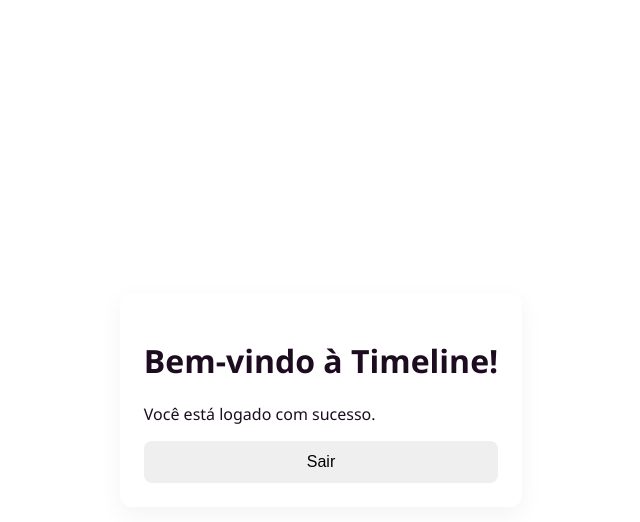
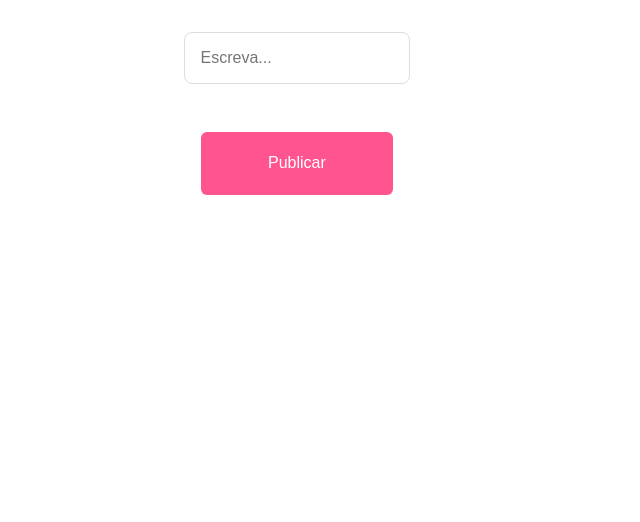
Before and after one commit to Andresavieira28/instafriends, a React (Create React App) app: page /timeline in a window 1280 px wide. Shown: the top 522 px of the page, without its empty margins (319-959 px from the left). Built offline with nearby package versions, Linux system fonts and the light colour scheme.

Commit message:
card post

```diff
--- a/package.json
+++ b/package.json
@@ -7,7 +7,7 @@
     "@testing-library/jest-dom": "^6.6.3",
     "@testing-library/react": "^16.3.0",
     "@testing-library/user-event": "^13.5.0",
-    "firebase": "^9.23.0",
+    "firebase": "file:",
     "react": "^19.1.0",
     "react-dom": "^19.1.0",
     "react-icons": "^5.5.0",
--- /dev/null
+++ b/src/componentes/timeline/timeline.css
@@ -0,0 +1,63 @@
+/* Estilos gerais */
+body {
+  font-family: Arial, sans-serif;
+  width: 100%;
+  background-color: #ffffff;
+  margin: 0;
+  display: flex;
+  justify-content: center;
+  align-items: flex-start; /* Alinha os itens no topo */
+  min-height: 100vh;
+  overflow-y: auto;
+  padding-top: 2rem; /* Adiciona um espaçamento superior */
+}
+
+/* Container para o input e o botão */
+.input-container {
+  width: 80%; /* 80% da largura da tela */
+  display: flex;
+  flex-direction: column;
+  align-items: center;
+  justify-content: center;
+  gap: 3rem; /* Espaçamento entre input e botão */
+}
+
+/* Estilo do input */
+input {
+  background-color: #fff;
+  border: 1px solid #ddd;
+  border-radius: 8px;
+  padding: 1rem;
+  font-size: 1rem;
+  width: 100%; /* Garantir que o input ocupe a largura total do container */
+  resize: none;
+}
+
+input:focus {
+  border-color: #63d3ff;
+  outline: none;
+}
+
+/* Estilo do botão */
+button {
+  background-color: #ff548f;
+  color: white;
+  padding: 1.4rem 1.5rem;
+  border: none;
+  border-radius: 6px;
+  cursor: pointer;
+  font-size: 1rem;
+  width: 100%; /* O botão ocupa a largura total */
+  display: block;
+}
+
+button:hover {
+  background-color: #c2619a;
+}
+
+/* Responsividade */
+@media (max-width: 768px) {
+  .input-container {
+    width: 90%; /* Ajusta a largura para 90% em telas pequenas */
+  }
+}
--- a/src/componentes/timeline/timeline.js
+++ b/src/componentes/timeline/timeline.js
@@ -1,26 +1,101 @@
-import { getAuth, signOut } from 'firebase/auth';
-import { app } from '../../firebase';
-import { useNavigate } from 'react-router-dom';
+import React, { useState } from 'react';
+import { getAuth } from 'firebase/auth';
+import './timeline.css';
 
-export default function Timeline() {
-  const auth = getAuth(app);
-  const navigate = useNavigate();
+const Timeline = () => {
+  const [posts, setPosts] = useState([]);
+  const [newPost, setNewPost] = useState('');
+  const [editingPostId, setEditingPostId] = useState(null);
+  const [editedContent, setEditedContent] = useState('');
 
-  const handleLogout = async () => {
-    await signOut(auth);
-    navigate('/');
+  const auth = getAuth();
+  const user = auth.currentUser;
+
+  const handlePost = () => {
+    if (!newPost.trim() || !user) return;
+
+    const randomAvatarId = Math.floor(Math.random() * 70) + 1;
+
+    const newEntry = {
+      id: Date.now(),
+      author: user.displayName || 'Usuário Anônimo',
+      avatar: user.photoURL || `https://i.pravatar.cc/50?img=${randomAvatarId}`,
+      date: new Date().toLocaleDateString('pt-BR'),
+      content: newPost,
+      likes: 0,
+    };
+
+    setPosts([newEntry, ...posts]);
+    setNewPost('');
+  };
+
+  const handleDelete = (id) => {
+    setPosts(posts.filter((post) => post.id !== id));
+  };
+
+  const handleEdit = (id, content) => {
+    setEditingPostId(id);
+    setEditedContent(content);
+  };
+
+  const saveEdit = (id) => {
+    setPosts(
+      posts.map((post) =>
+        post.id === id ? { ...post, content: editedContent } : post
+      )
+    );
+    setEditingPostId(null);
+    setEditedContent('');
   };
 
   return (
-    <div className="max-w-lg mx-auto mt-10 p-6 bg-white shadow-md rounded-xl text-center">
-      <h1 className="text-3xl font-bold mb-4">Bem-vindo à Timeline!</h1>
-      <p className="mb-6">Você está logado com sucesso.</p>
-      <button
-        onClick={handleLogout}
-        className="bg-gray-800 text-white px-4 py-2 rounded hover:bg-gray-700"
-      >
-        Sair
-      </button>
+    <div style={{margin: '0 auto' }}>
+      {/* Container para o input e o botão */}
+      <div className="input-container">
+        <input
+          value={newPost}
+          onChange={(e) => setNewPost(e.target.value)}
+          placeholder="Escreva..."
+        />
+        <button onClick={handlePost}>Publicar</button>
+      </div>
+
+      {/* Lista de posts */}
+      {posts.map((post) => (
+        <div key={post.id} style={{ border: '1px solid #ccc', padding: '1rem', borderRadius: '8px', marginBottom: '1rem' }}>
+          <div style={{ display: 'flex', alignItems: 'center', marginBottom: '0.5rem' }}>
+            <img
+              src={post.avatar}
+              alt={post.author}
+              style={{ width: '40px', height: '40px', borderRadius: '50%', marginRight: '0.5rem' }}
+            />
+            <div>
+              <strong>{post.author}</strong>
+              <div style={{ fontSize: '0.8rem', color: '#666' }}>{post.date}</div>
+            </div>
+          </div>
+
+          {editingPostId === post.id ? (
+            <>
+              <input
+                value={editedContent}
+                onChange={(e) => setEditedContent(e.target.value)}
+                style={{ width: '100%', height: '80px', resize: 'none', marginBottom: '0.5rem' }}
+              />
+              <button onClick={() => saveEdit(post.id)}>Salvar</button>
+            </>
+          ) : (
+            <div style={{ marginBottom: '0.5rem' }}>{post.content}</div>
+          )}
+
+          <div>
+            <button onClick={() => handleEdit(post.id, post.content)}>Editar</button>
+            <button onClick={() => handleDelete(post.id)} style={{ marginLeft: '0.5rem' }}>Excluir</button>
+          </div>
+        </div>
+      ))}
     </div>
   );
-}
+};
+
+export default Timeline;
```
Also changed, not shown: 1 other file (tests, documents, lock files or other folders).
